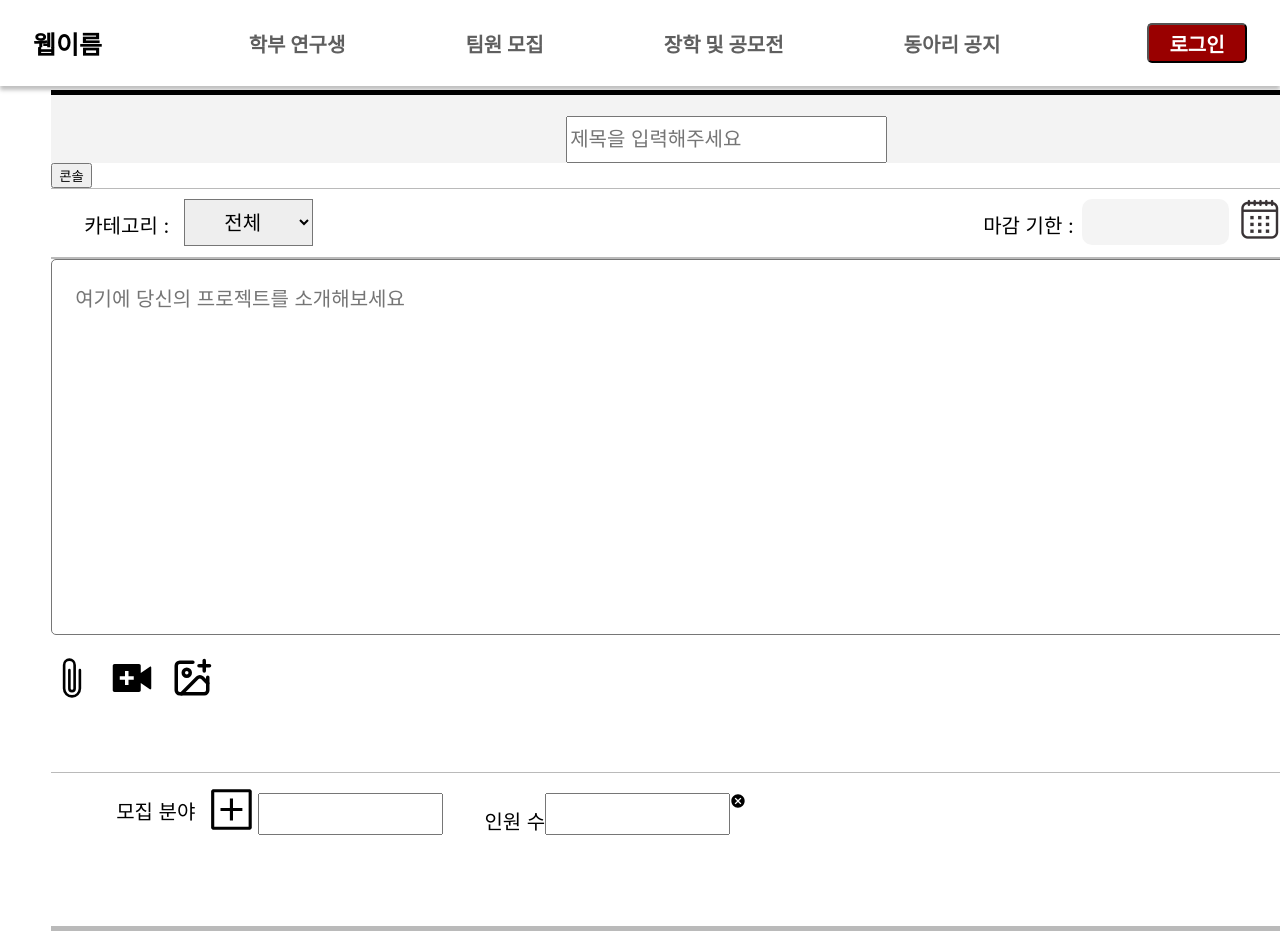
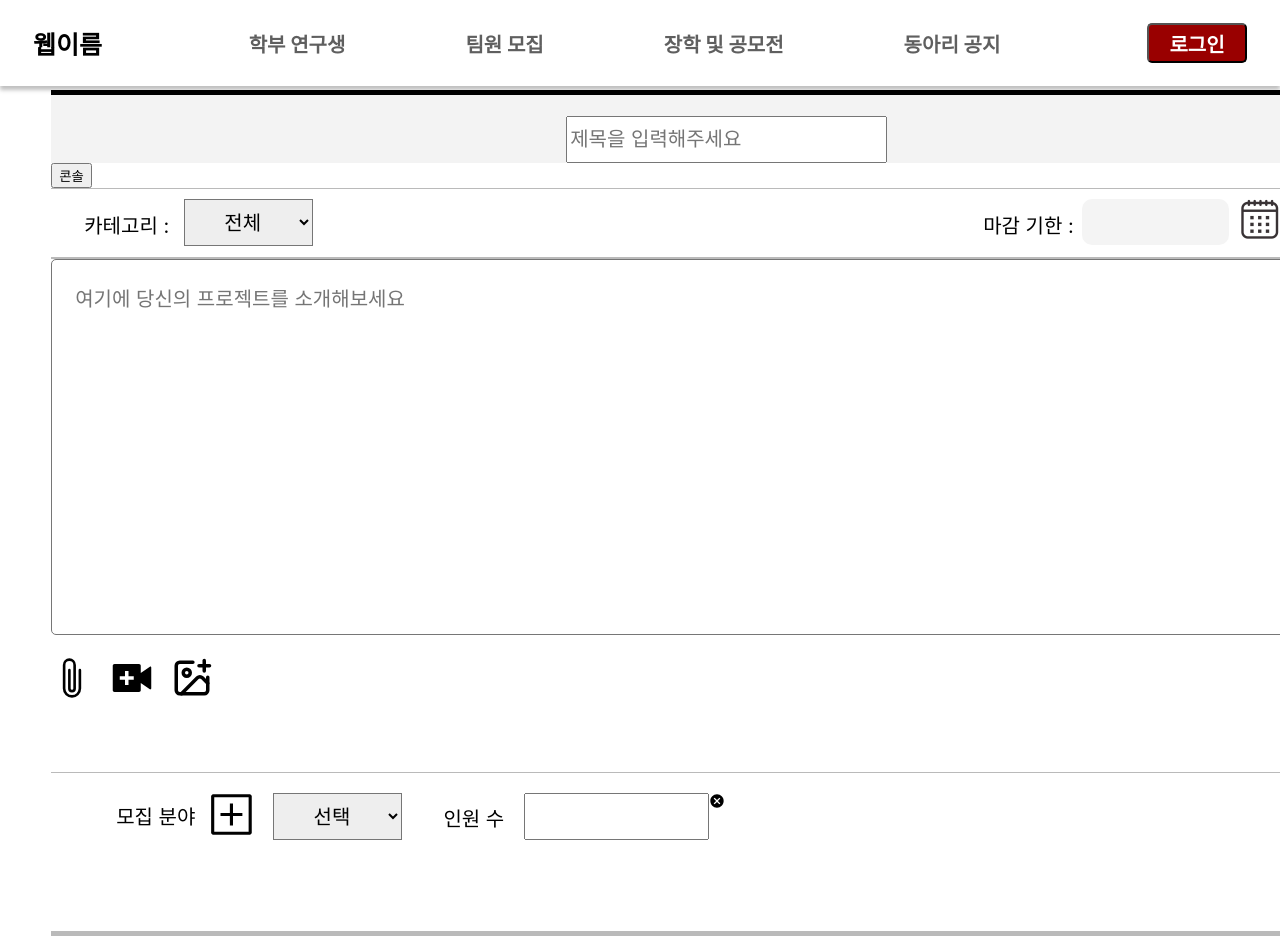
Before and after one commit to WebScrumProject/KHUCSEPAGE, a React (Create React App) app in the folder client/: page /project/write in a window 1280 px wide. Shown: the top 939 px of the page. Built offline with nearby package versions, Linux system fonts and the light colour scheme.

Commit message:
24.02.21

```diff
--- a/client/src/components/mojib.tsx
+++ b/client/src/components/mojib.tsx
@@ -20,12 +20,15 @@ export default function Mojib(props:any) {
 
     let p_list = useSelector((state: RootState) => state.p_list);
     let dispatch = useDispatch();
+    let [mojib_cate_val, mojib_cate_change ] = useState("")
+
 
     const handleChangeField = (e:any) => {
         dispatch(p_addfield(
             {
                 field : e.target.value,
-                num : props.num
+                num : props.num,
+                cate_field : mojib_cate_val
             }
         ));
 
@@ -42,23 +45,51 @@ export default function Mojib(props:any) {
     return (
         <div className={P_add_styles.mojib_container}>
 
-            <input className=
-            {P_add_styles.mojib_container}
-            name="field"
-            /* value={p_list[0].apply[props.num].field}  */
-            onChange={handleChangeField}
+            <select className={P_add_styles.P_List_categori} value={mojib_cate_val} onChange={(e) => {
 
-            />
+                        mojib_cate_change(e.target.value)
+
+                    }}>
+                        <option hidden disabled value=""> 선택 </option>
+                        <option value="프론트"> 프론트 </option>
+                        <option value="백"> 백 </option>
+                        <option value="게임"> 게임 </option>
+                        <option value="AI"> AI </option>
+                        <option value="PM"> PM </option>
+                        <option value="디자이너 "> 디자이너 </option>
+                        <option value="안드로이드 "> 안드로이드 </option>
+                        <option value="IOS"> IOS </option>
+                        <option value="기타">기타 </option>
+            </select>
+
+            {/* <button onClick={()=>console.log(mojib_cate_val)}>ㅋㅋ</button> */}
+
+            {
+                mojib_cate_val=="" ? null :
+
+                <input className=
+                {P_add_styles.mojib_container}
+                name="field"
+                style={{marginLeft:20}}
+                /* value={p_list[0].apply[props.num].field}  */
+                onChange={handleChangeField}
+                placeholder='자세한 분야를 적어주세요'
+                />
+            }
+
+
+
             <div style={{
                 marginLeft:41,
                 fontSize: 20,
                 fontWeight: 400,
-                marginTop:23
+                marginTop:20
                 }}> 인원 수 </div>
 
             <input className={P_add_styles.mojib_container}
             name="apply_cnt"
             /* value={p_list[0].recruit[props.num].apply_cnt}  */
+            style={{marginLeft:20}}
             onChange={handleChangeApply_cnt}
             />
 
--- a/client/src/components/store.tsx
+++ b/client/src/components/store.tsx
@@ -70,6 +70,7 @@ let p_list = createSlice ({
                 {
                     field: '',
                     apply_cnt: 0,
+                    cate_field:''
                 }
             ],
             file: '',
@@ -106,6 +107,7 @@ let p_list = createSlice ({
             state[0].recruit.push({
                 field: '',
                 apply_cnt: 0,
+                cate_field:''
             })
         },
         p_removerecruit(state,action) {
@@ -116,7 +118,7 @@ let p_list = createSlice ({
         },
         p_addfield(state,action){
             if(state[0].recruit.length!=action.payload.num) {
-                console.log(123)
+
                 /* while(state[0].recruit.length!=action.payload.num) {
                     state[0].recruit.push(
                         {
@@ -126,8 +128,9 @@ let p_list = createSlice ({
                     )
                 } */
             }
-            console.log(456)
+
             state[0].recruit[action.payload.num].field =action.payload.field;
+            state[0].recruit[action.payload.num].cate_field =action.payload.cate_field;
         },
         p_addapply_cnt(state,action){
             if(state[0].recruit.length!=action.payload.num) {
```
